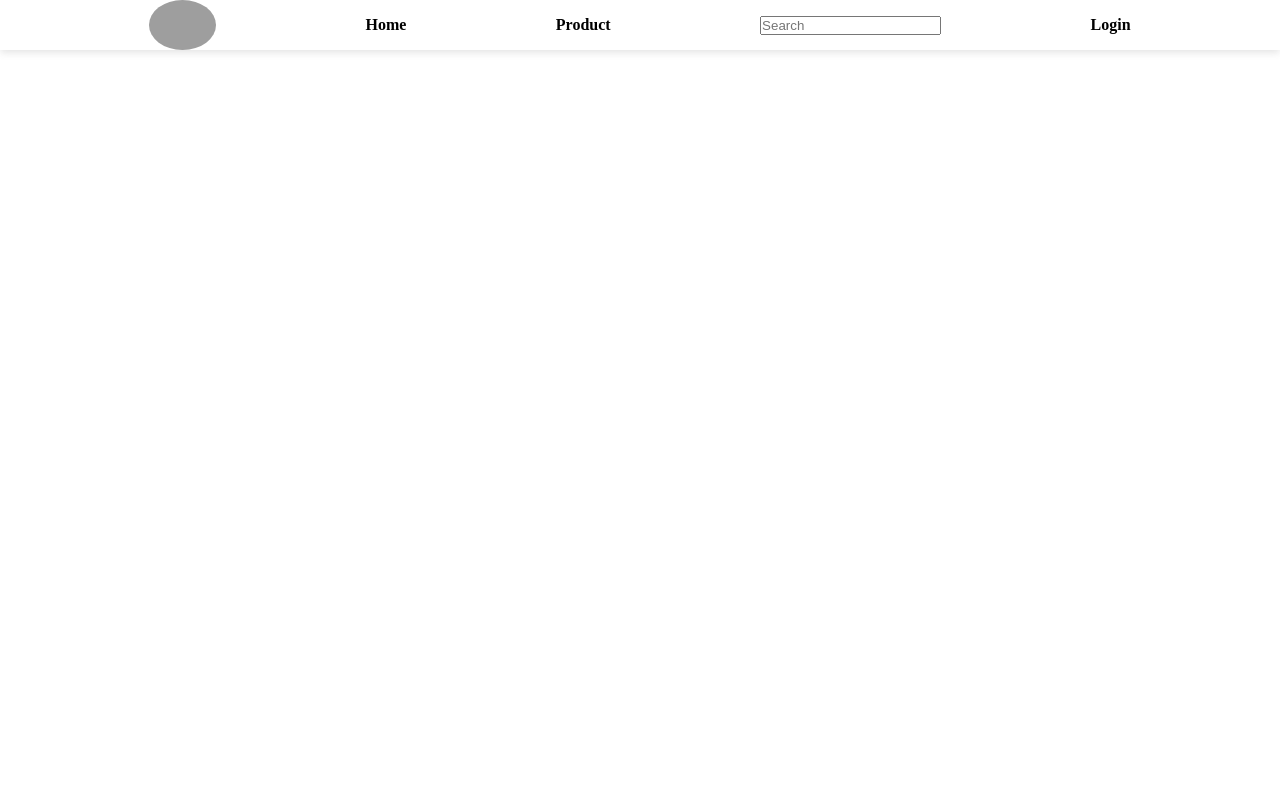
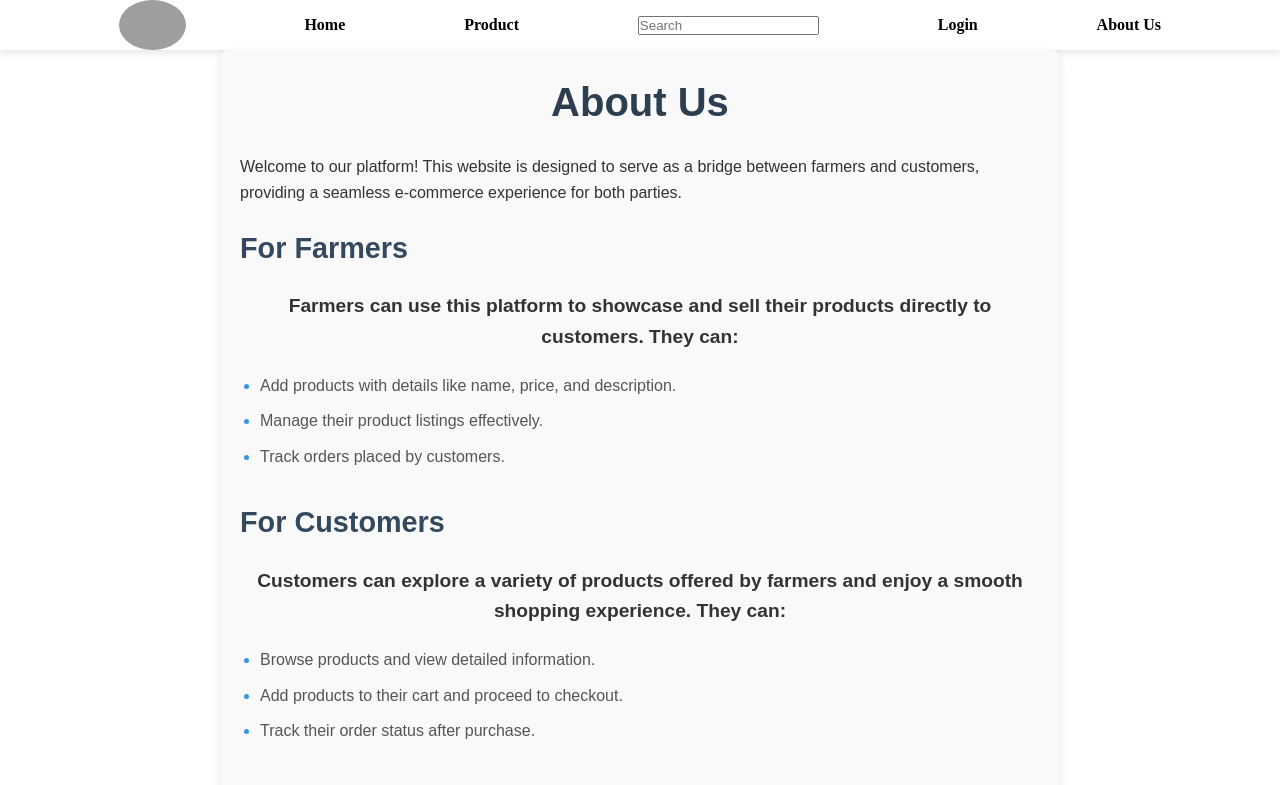
Before and after one commit to Aamir-Hamza/farm_to_kitchen, a React (Vite) app: page /about in a window 1280 px wide. Before the commit this address had no page. Shown: the top 785 px of the page. Built offline with nearby package versions, Linux system fonts and the light colour scheme; grey boxes are pictures that could not be loaded.

Commit message:
basic about component

```diff
--- a/src/App.jsx
+++ b/src/App.jsx
@@ -8,6 +8,7 @@ import{Navbar} from "./Components/Navbar"
 import {Home} from "./Components/Home"
 import Login from './Components/Login'
 import Product from './Components/Product'
+import About from './Components/About'
 
 function App() {
   const [count, setCount] = useState(0)
@@ -19,6 +20,7 @@ function App() {
       <Route path="/" element={<Home />} />
       <Route path="/products" element={<Product />} />
       <Route path="/login" element={<Login />}/>
+      <Route path="/about" element={<About />}/>
     </Routes>
      {/* <User_Registration/> */}
     </>
--- /dev/null
+++ b/src/Components/About.css
@@ -0,0 +1,57 @@
+.about-container {
+    max-width: 800px;
+    margin: 0 auto;
+    padding: 20px;
+    font-family: Arial, sans-serif;
+    color: #333;
+    line-height: 1.6;
+    background-color: #f9f9f9;
+    border-radius: 8px;
+    box-shadow: 0 4px 8px rgba(0, 0, 0, 0.1);
+}
+
+.about-container h1 {
+    font-size: 2.5em;
+    margin-bottom: 20px;
+    color: #2c3e50;
+    text-align: center;
+}
+
+.about-container p {
+    margin-bottom: 20px;
+}
+
+.about-section {
+    margin-bottom: 30px;
+}
+
+.about-section h2 {
+    font-size: 1.8em;
+    margin-bottom: 10px;
+    color: #34495e;
+}
+
+.about-section ul {
+    padding-left: 20px;
+    list-style-type: disc;
+}
+
+.about-section ul li {
+    margin-bottom: 10px;
+}
+
+.about-container ul li {
+    font-size: 1em;
+    color: #555;
+}
+
+.about-container ul li::marker {
+    color: #3498db;
+}
+
+.about-container p:last-of-type {
+    font-size: 1.2em;
+    font-weight: bold;
+    text-align: center;
+    margin-top: 20px;
+}
--- /dev/null
+++ b/src/Components/About.jsx
@@ -0,0 +1,52 @@
+import React from 'react';
+import './About.css';
+
+const About = () => {
+    return (
+        <div className="about-container">
+            <h1>About Us</h1>
+            <p>
+                Welcome to our platform! This website is designed to serve as a bridge between farmers and customers, providing a seamless e-commerce experience for both parties.
+            </p>
+
+            <section className="about-section">
+                <h2>For Farmers</h2>
+                <p>
+                    Farmers can use this platform to showcase and sell their products directly to customers. They can:
+                </p>
+                <ul>
+                    <li>Add products with details like name, price, and description.</li>
+                    <li>Manage their product listings effectively.</li>
+                    <li>Track orders placed by customers.</li>
+                </ul>
+            </section>
+
+            <section className="about-section">
+                <h2>For Customers</h2>
+                <p>
+                    Customers can explore a variety of products offered by farmers and enjoy a smooth shopping experience. They can:
+                </p>
+                <ul>
+                    <li>Browse products and view detailed information.</li>
+                    <li>Add products to their cart and proceed to checkout.</li>
+                    <li>Track their order status after purchase.</li>
+                </ul>
+            </section>
+
+            <section className="about-section">
+                <h2>Key Features</h2>
+                <ul>
+                    <li>Secure payment options for hassle-free transactions.</li>
+                    <li>User-friendly interface for both farmers and customers.</li>
+                    <li>Responsive design to ensure accessibility on all devices.</li>
+                </ul>
+            </section>
+
+            <p>
+                Our mission is to empower farmers and provide customers with fresh, quality products directly from the source. Join us in building a sustainable and efficient marketplace!
+            </p>
+        </div>
+    );
+};
+
+export default About;
--- a/src/Components/Navbar.jsx
+++ b/src/Components/Navbar.jsx
@@ -8,6 +8,7 @@ export function Navbar(){
         <Link to={"/products"}>Product</Link>
         <input className="inputsearch" type="text" placeholder="Search " />
         <Link to={"/login"}>Login</Link>
+        <Link to={"/about"}>About Us</Link>
 
 
 
```
